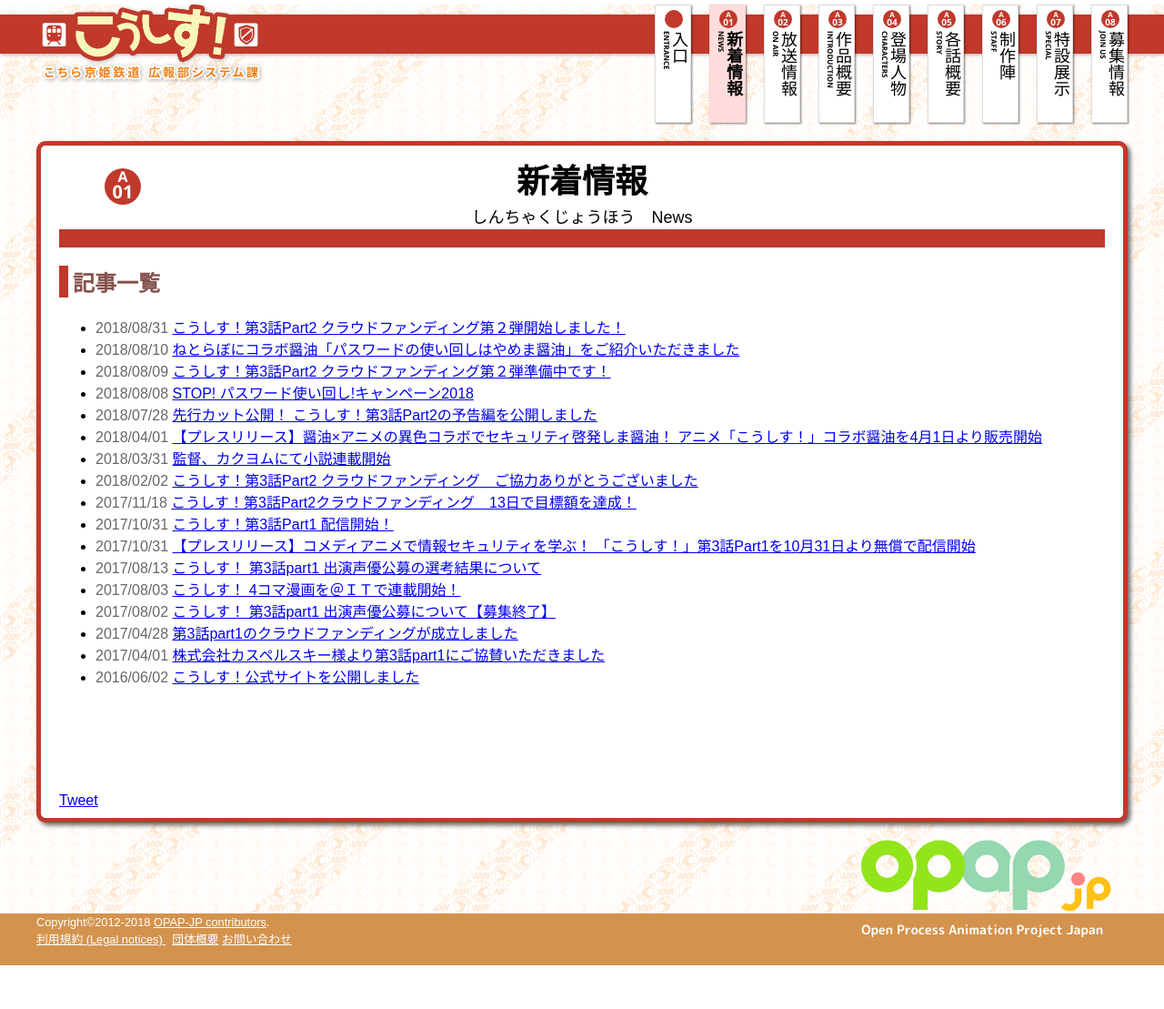
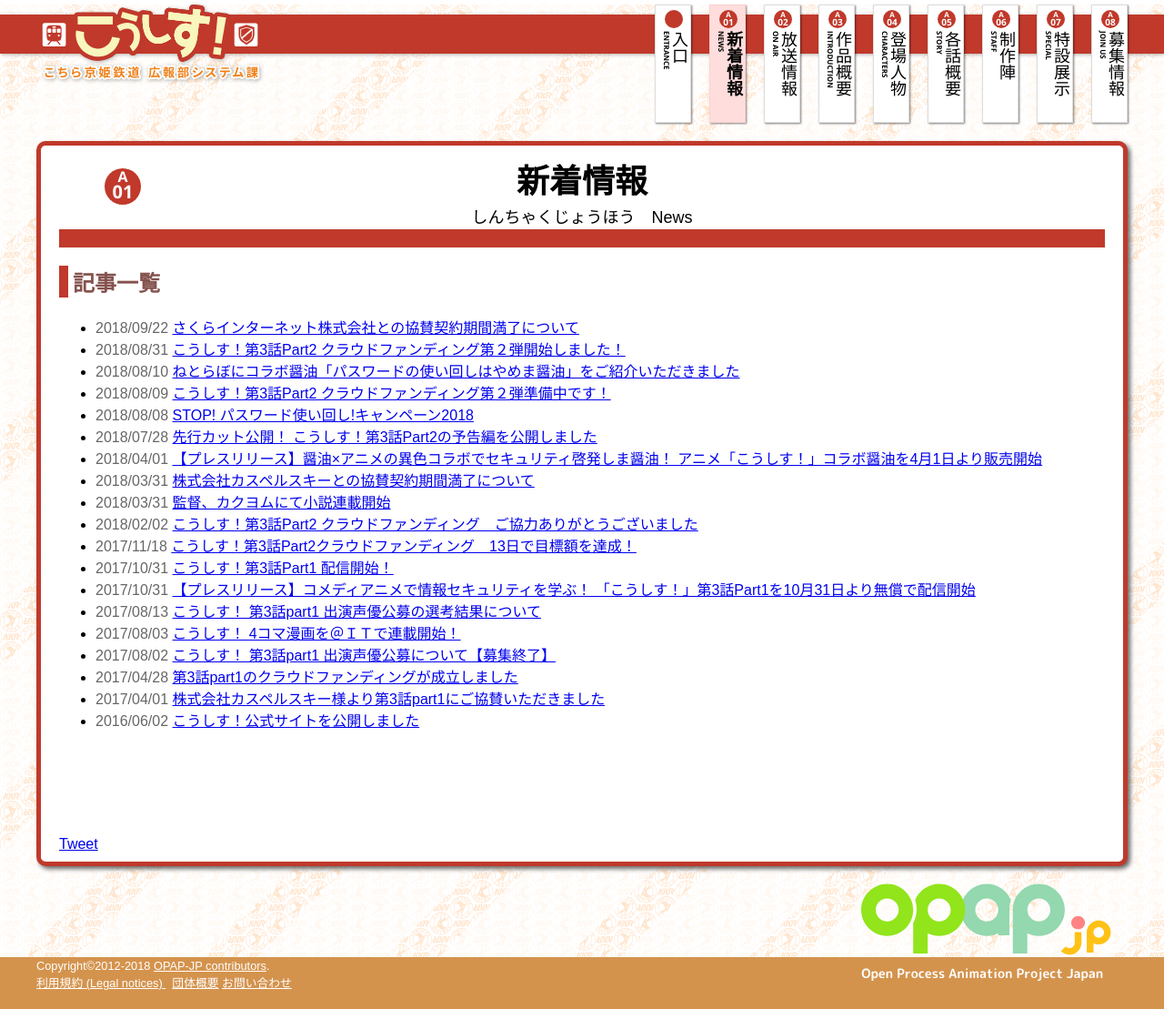
Before and after one commit to kosys/kosys.github.io, a Jekyll site: the page built from news/index.html, in a window 1280 px wide. Shown: the whole page at 91% size. Built offline with Jekyll 4.4.1, drawn with Linux system fonts in a browser that asks for light colours; some web fonts are replaced; comment, search, counter and statistics services are not loaded; before the commit the page ends 1061 px from its top, so only the background shows below that.

Commit message:
スポンサー契約終了のお知らせ掲載

```diff
--- /dev/null
+++ b/_posts/2018-03-31-sponser-kaspersky.md
@@ -0,0 +1,11 @@
+---
+layout: post
+title: '株式会社カスペルスキーとの協賛契約期間満了について'
+author: Open Process Animation Project Japan
+date: 2018-03-31 23:00:00 +0900
+category: news
+---
+
+本日2018年3月31日、契約期間満了にともない、株式会社カスペルスキーとの協賛契約が終了いたしました。
+
+1年間にわたって賜りました多大なるご支援・ご協力に、心より御礼申し上げます。
--- /dev/null
+++ b/_posts/2018-09-22-sponser-sakura.md
@@ -0,0 +1,11 @@
+---
+layout: post
+title: 'さくらインターネット株式会社との協賛契約期間満了について'
+author: Open Process Animation Project Japan
+date: 2018-09-22 23:00:00 +0900
+category: news
+---
+
+本日2018年9月22日、契約期間満了にともない、さくらインターネット株式会社との協賛契約が終了いたしました。
+
+1年間にわたって賜りました多大なるご支援・ご協力に、心より御礼申し上げます。
--- a/index.html
+++ b/index.html
@@ -97,10 +97,6 @@ layout: default
             <h2>サポーター</h2>
             <div class="sponsorList">
                 <div class="sponsorGroup">
-                    <h3>インフラスポンサー</h3>
-                    <a href="https://www.sakura.ad.jp/"><img class="sponsorLogo-middle" src="//static-cdn.opap.jp/image/nonfree/sakura-internet.png" alt="さくらインターネット株式会社" /></a>
-                </div>
-                <div class="sponsorGroup">
                     <h3>ミニ協賛</h3>
                     <ul class="sponsorNameList-middle">
                         <li>223n</li>
```
